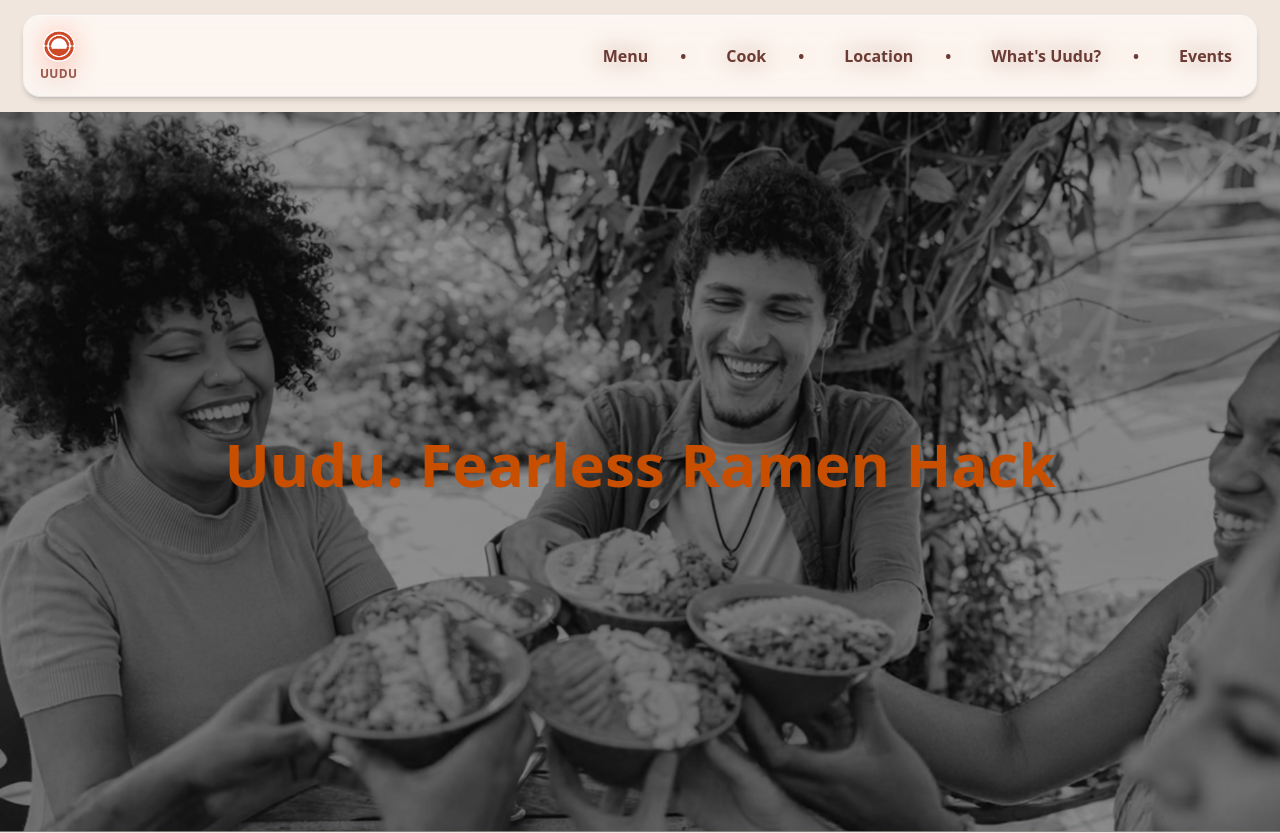
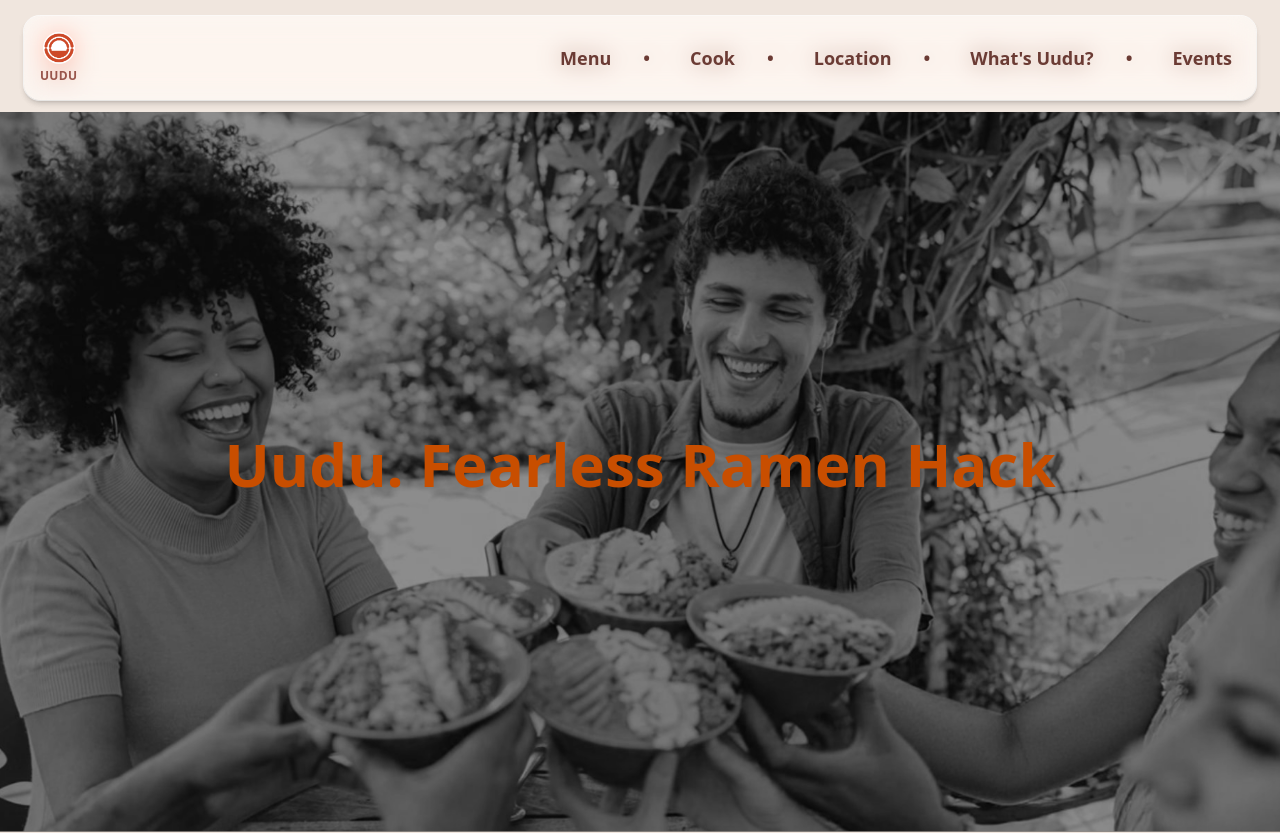
Before and after one commit to MandeepBasnet/Uudu, a React (Vite) app: page / in a window 1280 px wide. Shown: the top 833 px of the page. Built offline with nearby package versions, Linux system fonts and the light colour scheme.

Commit message:
increasing font size in Navbar

```diff
--- a/src/components/Navbar.jsx
+++ b/src/components/Navbar.jsx
@@ -81,7 +81,7 @@ export default function Navbar() {
                 )}
               </svg>
             </button>
-            <ul className="hidden gap-6 lg:gap-8 md:flex text-base font-bold">
+            <ul className="hidden gap-6 lg:gap-8 md:flex text-lg font-bold">
               {navLinks.map((link, index) => (
                 <li key={link.label} className="flex items-center">
                   <a
@@ -101,7 +101,7 @@ export default function Navbar() {
           {/* Mobile dropdown */}
           {mobileOpen && (
             <div className="md:hidden border-t border-[#99564c]/10 px-2 py-2">
-              <ul className="flex flex-col text-base font-bold">
+              <ul className="flex flex-col text-lg font-bold">
                 {navLinks.map((link) => (
                   <li key={link.label}>
                     <a
```
